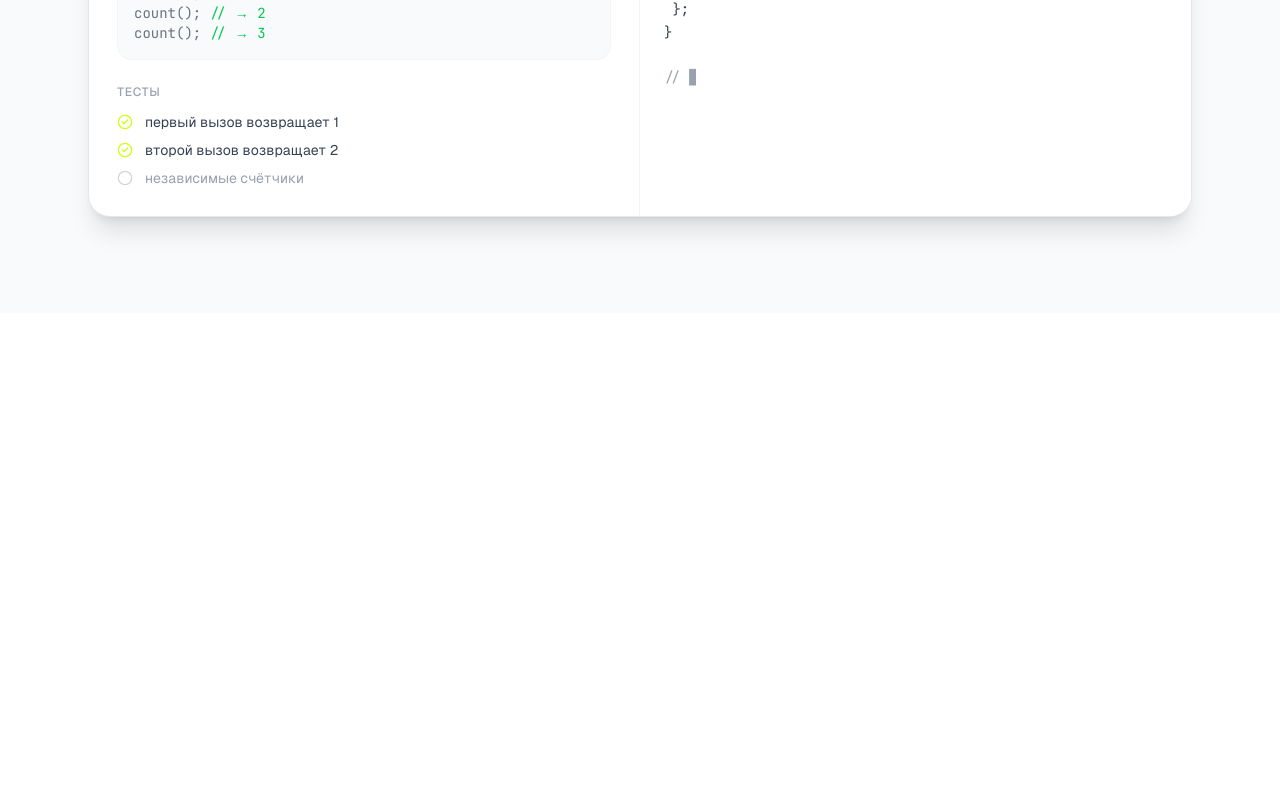
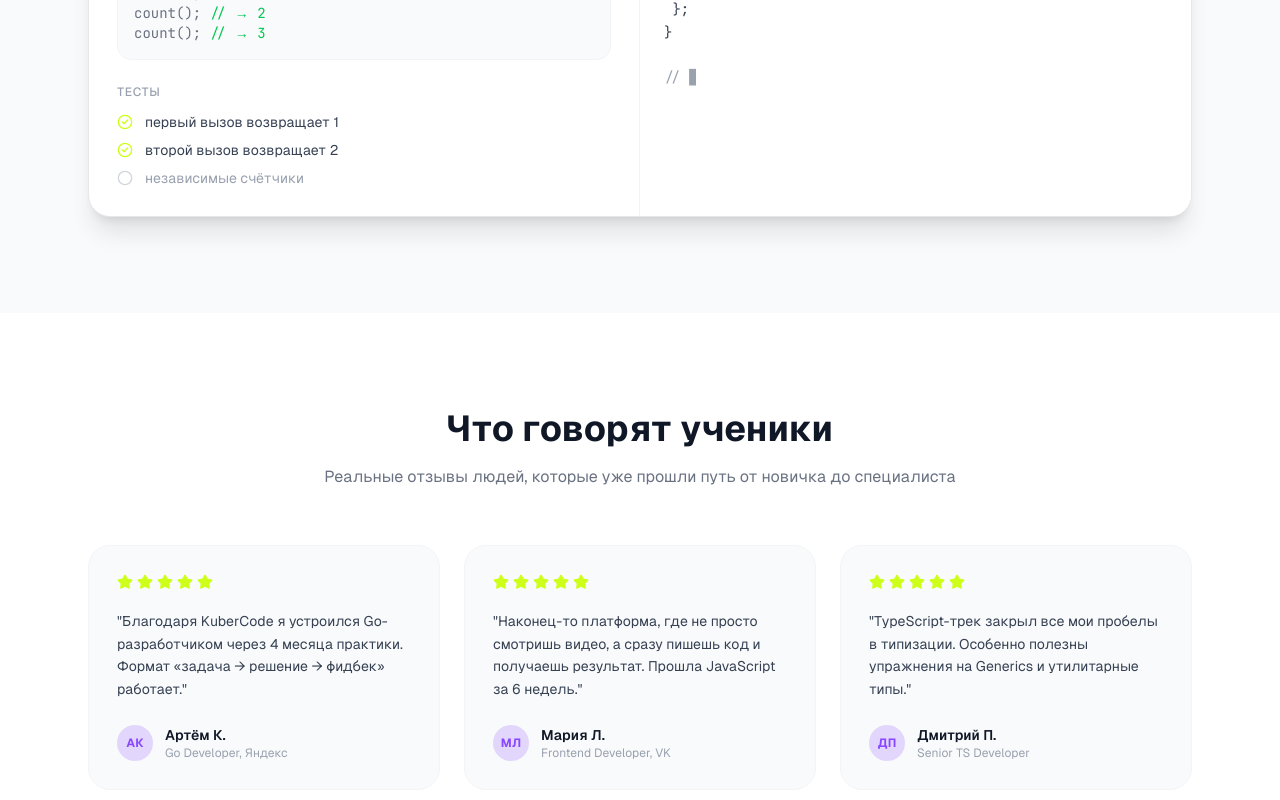
Before and after one commit to Muniabi/KuberCode-v0.3, a Next.js app: page / in a window 1280 px wide. Shown: the part 2797-3597 px from the top of the page. Before the commit the page ends 3110 px from the top, so only its background shows below. Built offline with nearby package versions, Linux system fonts and the light colour scheme.

Commit message:
add social-proof page

```diff
--- a/app/page.tsx
+++ b/app/page.tsx
@@ -4,7 +4,7 @@ import { HeroNew } from "@/components/ui/shared/Hero";
 import { HowItWorks } from "@/components/ui/shared/how-it-works";
 import { TracksPreview } from "@/components/ui/shared/tracks-preview";
 import { ExercisePreview } from "@/components/ui/shared/exercise-preview";
-// import { SocialProof } from "@/components/shared/landing/social-proof";
+import { SocialProof } from "@/components/ui/shared/social-proof";
 // import { LandingCTA } from "@/components/shared/landing/landing-cta";
 // import { CookieConsent } from "@/components/shared/CookieConsent";
 
@@ -15,7 +15,7 @@ export default function Home() {
             <HowItWorks />
             <TracksPreview />
             <ExercisePreview />
-            {/* <SocialProof /> */}
+            <SocialProof />
             {/* <LandingCTA /> */}
             {/* <CookieConsent /> */}
         </main>
--- /dev/null
+++ b/components/ui/shared/social-proof.tsx
@@ -0,0 +1,70 @@
+import { motion } from "framer-motion";
+import { Star } from "lucide-react";
+import { TESTIMONIALS } from "@/data/tracks";
+
+export function SocialProof() {
+    return (
+        <section className="py-24 bg-white dark:bg-[var(--bg-color-dark)]">
+            <div className="max-w-6xl mx-auto px-6">
+                <motion.div
+                    initial={{ opacity: 0, y: 24 }}
+                    whileInView={{ opacity: 1, y: 0 }}
+                    viewport={{ once: true }}
+                    transition={{ duration: 0.5 }}
+                    className="text-center mb-14"
+                >
+                    <h2 className="text-3xl sm:text-4xl font-bold text-gray-900 dark:text-white mb-4">
+                        Что говорят ученики
+                    </h2>
+                    <p className="text-gray-500 dark:text-white/40">
+                        Реальные отзывы людей, которые уже прошли путь от
+                        новичка до специалиста
+                    </p>
+                </motion.div>
+
+                <div className="grid grid-cols-1 md:grid-cols-3 gap-6">
+                    {TESTIMONIALS.map((t, i) => (
+                        <motion.div
+                            key={t.id}
+                            initial={{ opacity: 0, y: 24 }}
+                            whileInView={{ opacity: 1, y: 0 }}
+                            viewport={{ once: true }}
+                            transition={{ duration: 0.4, delay: i * 0.1 }}
+                        >
+                            <div className="h-full rounded-3xl border border-gray-100 dark:border-white/5 bg-gray-50 dark:bg-white/[0.02] p-7 flex flex-col">
+                                {/* Stars */}
+                                <div className="flex gap-1 mb-5">
+                                    {Array.from({ length: 5 }).map((_, s) => (
+                                        <Star
+                                            key={s}
+                                            className="w-4 h-4 fill-[var(--lime)] text-[var(--lime)]"
+                                        />
+                                    ))}
+                                </div>
+
+                                <p className="text-gray-700 dark:text-white/70 text-sm leading-relaxed flex-1 mb-6">
+                                    "{t.text}"
+                                </p>
+
+                                {/* Author */}
+                                <div className="flex items-center gap-3">
+                                    <div className="w-9 h-9 rounded-full bg-[var(--purple)]/20 dark:bg-[var(--lime)]/10 flex items-center justify-center text-xs font-bold text-[var(--purple)] dark:text-[var(--lime)]">
+                                        {t.avatar}
+                                    </div>
+                                    <div>
+                                        <div className="text-sm font-semibold text-gray-900 dark:text-white">
+                                            {t.name}
+                                        </div>
+                                        <div className="text-xs text-gray-400 dark:text-white/30">
+                                            {t.role}
+                                        </div>
+                                    </div>
+                                </div>
+                            </div>
+                        </motion.div>
+                    ))}
+                </div>
+            </div>
+        </section>
+    );
+}
```
